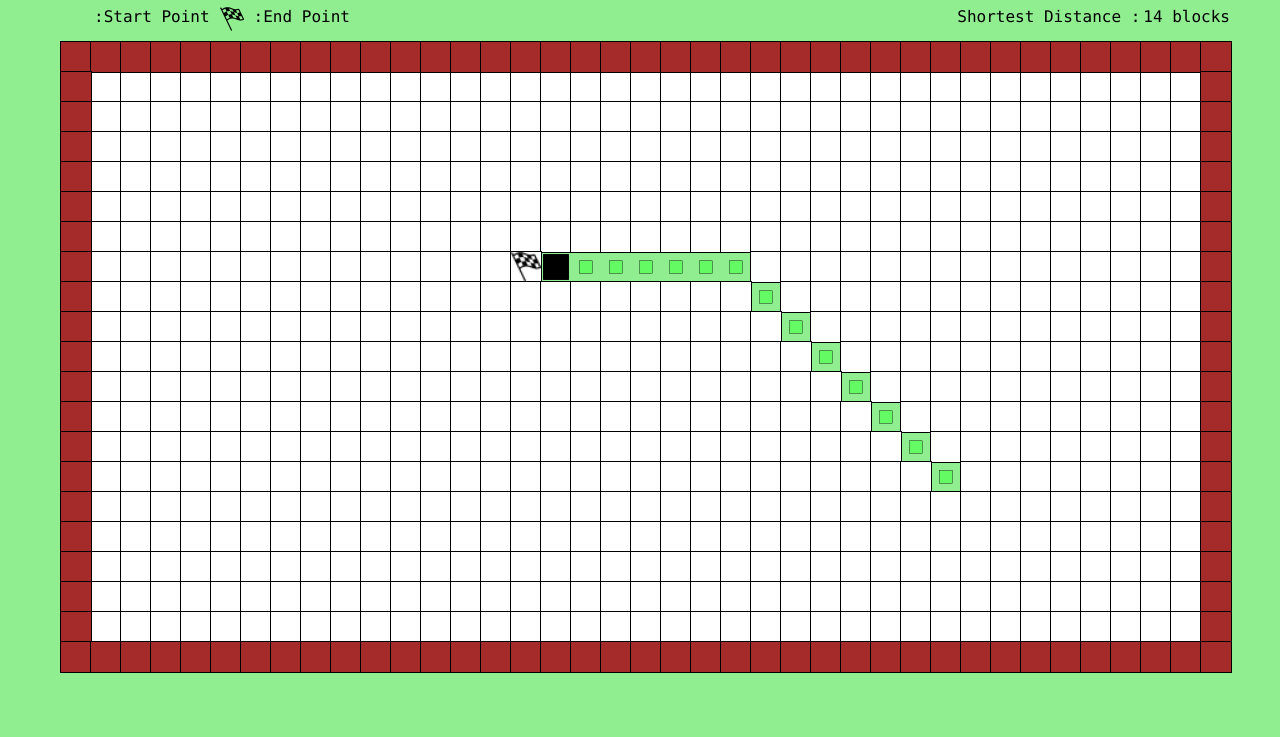
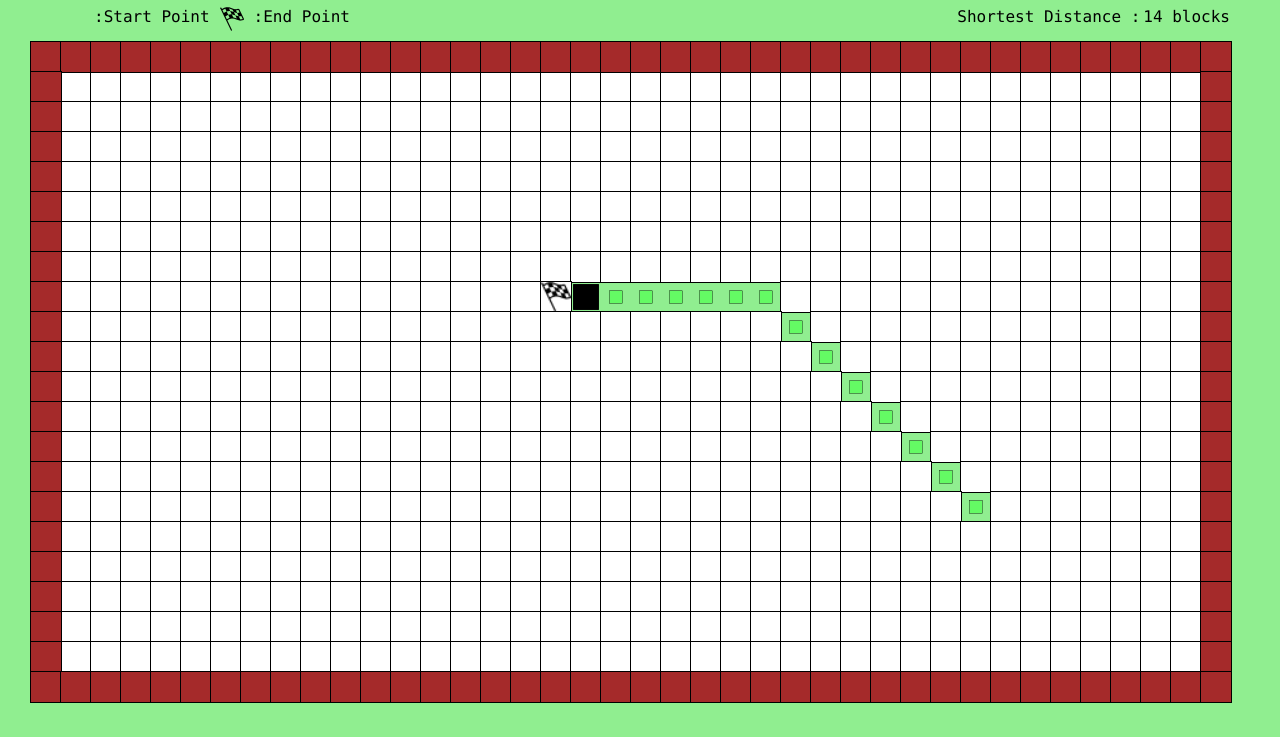
Before and after one commit to BulletCrystal/algoviser, a plain HTML site: page index.html in a window 1280 px wide. Both pictures are taken after a click on the item "Start". Shown: the part 63-800 px from the top of the page. Drawn offline with Linux system fonts and the light colour scheme.

Commit message:
Some changes

```diff
--- a/mainScript.js
+++ b/mainScript.js
@@ -5,8 +5,8 @@ const WinHeight = window.innerHeight;
 const BoxSize = 30;
 const Time_step = 100;//time for each frame in (ms)
 
-const grid_width = (WinWidth / BoxSize) -2;
-const grid_height = (WinHeight / BoxSize)/1.3;
+const grid_width = Math.floor((WinWidth / BoxSize) -2);
+const grid_height = Math.floor((WinHeight / BoxSize)/1.2);
 
 const grid_div = document.querySelector('.grid');
 let [Rand_start_x,Rand_start_y,Rand_end_x,Rand_end_y] = start_end_cell();
@@ -28,9 +28,9 @@ function create_grid() {
 
 
     for (let y = 0; y < grid_height; y++) {
-        for (let x = 2; x < grid_width; x++) {
+        for (let x = 0; x < grid_width; x++) {
             let child = document.createElement('div');
-            if(x == 2 || x >= grid_width - 1 || y == 0 || y >= grid_height - 1){
+            if(x == 0 || x >= grid_width - 1 || y == 0 || y >= grid_height - 1){
                 child.classList.add('wall_cell');
             }else if(x == Rand_end_x && y == Rand_end_y){
                 child.classList.add('end_cell');
@@ -117,7 +117,7 @@ function start_algorithm(){
                 }
             } else if (distances.bottomRight === right_move[collision]) {
                 let temp = document.getElementById(`x = ${head_grid_x + 1},y = ${head_grid_y - 1}`);
-                if (temp.classList.contains('wall_cell')) {
+                if (temp.classList.contains('wall_cell')|| temp.classList.contains('route_cell')) {
                     collision++;
                     travel_to_right_move(distances,right_move,collision);
                 }else{
@@ -127,7 +127,7 @@ function start_algorithm(){
                 }
             } else if (distances.bottom === right_move[collision]) {
                 let temp = document.getElementById(`x = ${head_grid_x},y = ${head_grid_y - 1}`);
-                if (temp.classList.contains('wall_cell') || temp.classList.contains('route_cell')) {
+                if (temp.classList.contains('wall_cell')|| temp.classList.contains('route_cell')) {
                     collision++;
                     travel_to_right_move(distances,right_move,collision);
                 }else{
@@ -185,8 +185,9 @@ function start_algorithm(){
 
             }
         }else if (collision === 8) {
+            distance = 0;
             collision = 0;
-
+            alert('no path was Found !')
         }
     }
 
@@ -209,8 +210,9 @@ function start_algorithm(){
         let prev_x = head_grid_x;
         let prev_y = head_grid_y;
         travel_to_right_move(distances,right_move,collision);
-
-        distance = calculate_distance(head_grid_x, head_grid_y);
+        if(distance !=0){
+            distance = calculate_distance(head_grid_x, head_grid_y);
+        }
 
 
         next_cell = document.getElementById(`x = ${head_grid_x},y = ${head_grid_y}`);
@@ -246,7 +248,6 @@ function start_algorithm(){
 
 function handle_inputs(){
     document.getElementById('BtnStart').onclick = function() {
-        console.log('Btn start here!');
         start_algorithm();
       };
     document.getElementById('Reset').onclick = function() {
--- a/style.css
+++ b/style.css
@@ -91,6 +91,7 @@ for the grid  and empty cells
 .grid{
     position: relative;
     user-select: none;
+    margin: 0px 30px;
 }
 .empty_cell{
     background-color: white;
```
